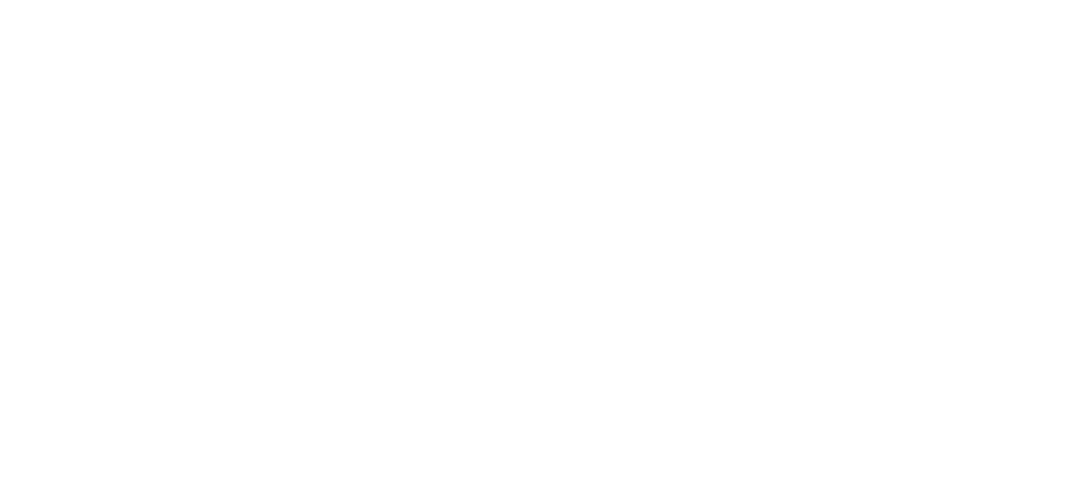
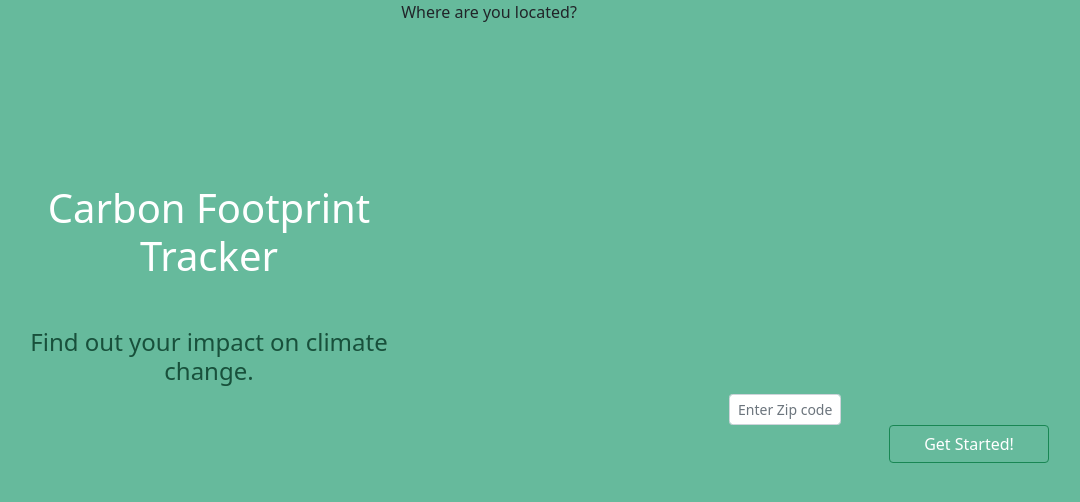
Before and after one commit to malhar715/Carbon-Footprint-Tracker, a plain HTML site: page index.html in a window 1280 px wide. Shown: the whole page, without its empty margins (71-1151 px from the left). Drawn offline with Linux system fonts and the light colour scheme.

Commit message:
initial prototype

```diff
--- a/index.html
+++ b/index.html
@@ -5,13 +5,27 @@
     <meta http-equiv="X-UA-Compatible" content="IE=edge">
     <meta name="viewport" content="width=device-width, initial-scale=1.0">
     <!--Placeholder Title-->
-    <title>SD Hacks 2021</title>
+    <title>Carbon Footprint Tracker</title>
     <!-- Bootstrap css file-->
     <link rel="stylesheet" href="./css/bootstrap.min.css">
     <!-- Custom css file-->
     <link rel="stylesheet" href="./style.css">
 </head>
 <body>
+    <label id="right-text">Where are you located? </h4>
+    <div class="page-title">
+
+        <h1>
+            Carbon Footprint Tracker
+        </h1>
+        <h4 id="subheader">
+            Find out your impact on climate change.
+        </h4>
+    </div>
+
+    <input class="form-control form-control-sm" type="text" placeholder="Enter Zip code" aria-label=".form-control-lg example">
+    <button type="button" class="btn pull-right btn-success">Get Started!</button>
+
 
 
 
--- a/style.css
+++ b/style.css
@@ -0,0 +1,38 @@
+body{
+    background-size: 50% auto;
+    background-color: #66BA9C;
+}
+.page-title{
+    position: relative;
+    margin-top: 10rem;
+    margin-left: 5rem;
+    color: white;
+    width: 25rem;
+    word-wrap: break-word;
+}
+.btn{
+    color: white;
+    margin-left: 60rem;
+    width: 10rem;
+    background-color: #66BA9C;
+
+}
+.flex-rectangle:before{
+    content: "";
+    display: block;
+    padding-top: 100%;
+}
+
+#subheader{
+    color: #18503B;
+    margin-top: 3rem;
+}
+#right-text{
+    text-align: center;
+    top: 20rem;
+
+}
+.form-control{
+    margin-left: 50rem;
+    width: 10%;
+}
```
